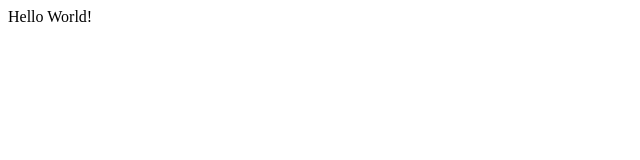
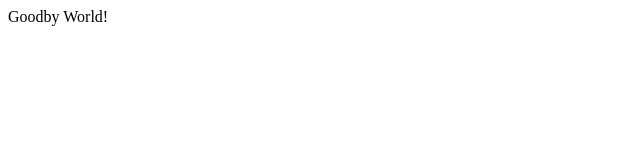
Before and after one commit to andrewagner86/docker-test, a plain HTML site: page index.html in a window 1280 px wide. Shown: the full height of the page, 0-640 px from the left. Drawn offline with Linux system fonts and the light colour scheme.

Commit message:
Update index.html

```diff
--- a/index.html
+++ b/index.html
@@ -1,4 +1,4 @@
 <html>
   <head></head>
-  <body>Hello World!</body>
+  <body>Goodby World!</body>
 </html>
```
